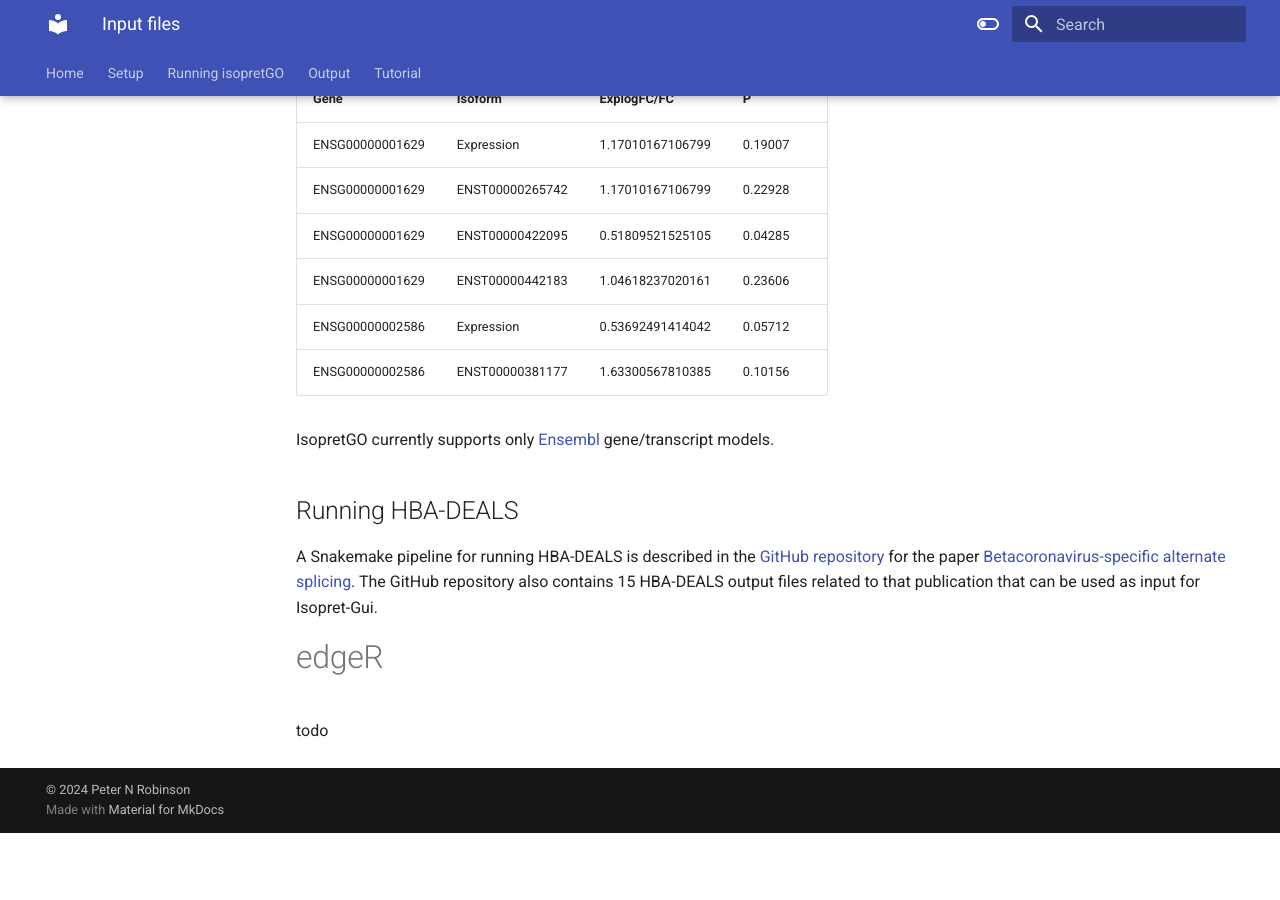
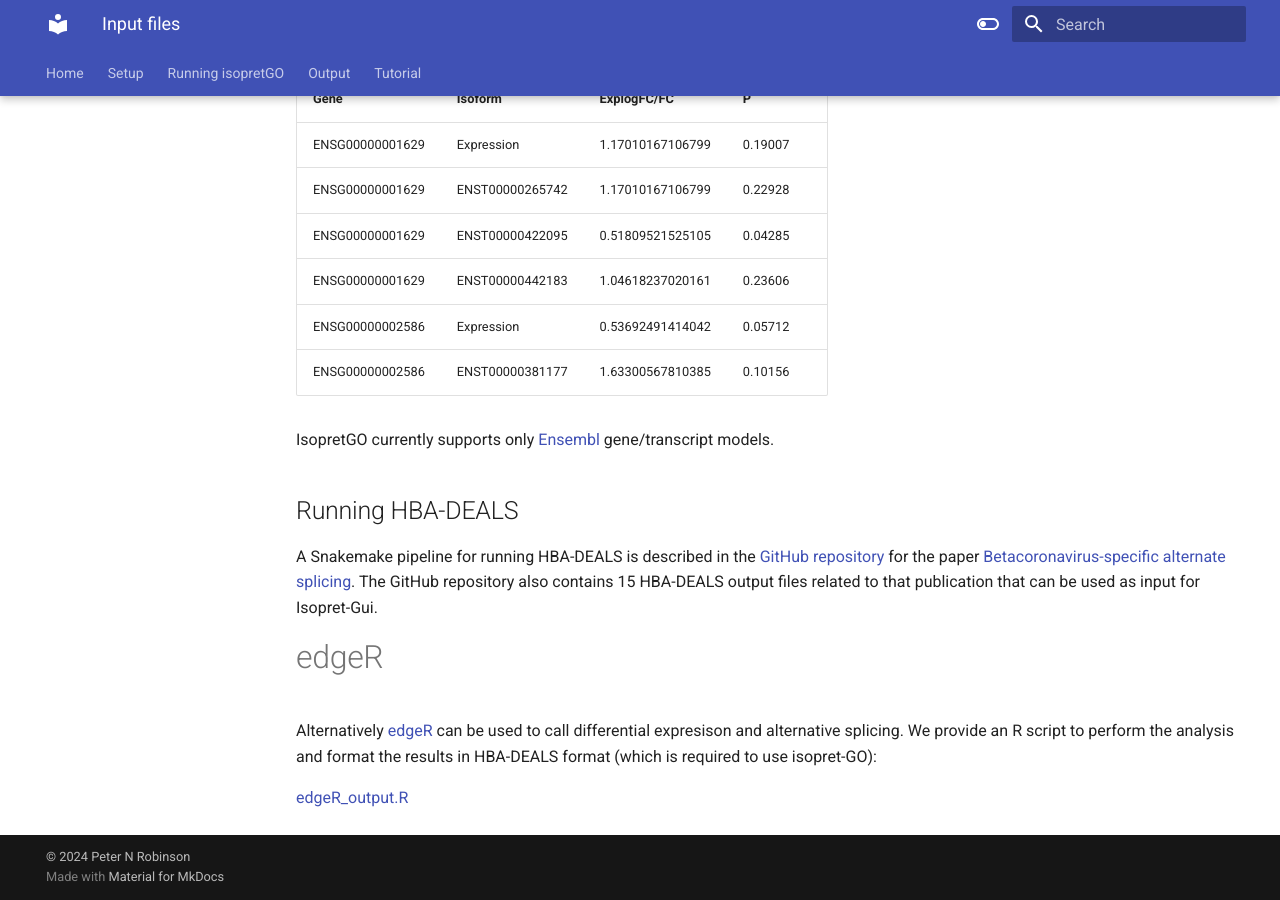
Before and after one commit to TheJacksonLaboratory/isopretGO, an MkDocs documentation site: the page built from docs/input.md, in a window 1280 px wide and 900 px high, scrolled down 1594 px. Built offline with MkDocs 1.6.1 and Material for MkDocs 9.7.7, drawn with Linux system fonts in a browser that asks for light colours; before the commit the page ends 2427 px from its top, so only the background shows below that.

```diff
--- a/docs/input.md
+++ b/docs/input.md
@@ -76,5 +76,7 @@ also contains 15 HBA-DEALS output files related to that publication that can be
 
 # edgeR
 
+Alternatively [edgeR](https://pubmed.ncbi.nlm.nih.gov/19910308/) can be used to call differential expresison and alternative splicing. We provide an R script to perform the analysis
+and format the results in HBA-DEALS format (which is required to use isopret-GO):
 
-todo
+[edgeR_output.R](../scripts/edgeR_output.R)
--- a/pom.xml
+++ b/pom.xml
@@ -10,7 +10,7 @@
     </parent>
     <groupId>org.jax.isopret</groupId>
     <artifactId>isopret</artifactId>
-    <version>1.2.1</version>
+    <version>1.3.0</version>
     <modules>
         <module>isopret-core</module>
         <module>isopret-cli</module>
```
Also changed, not shown: 6 other files.
